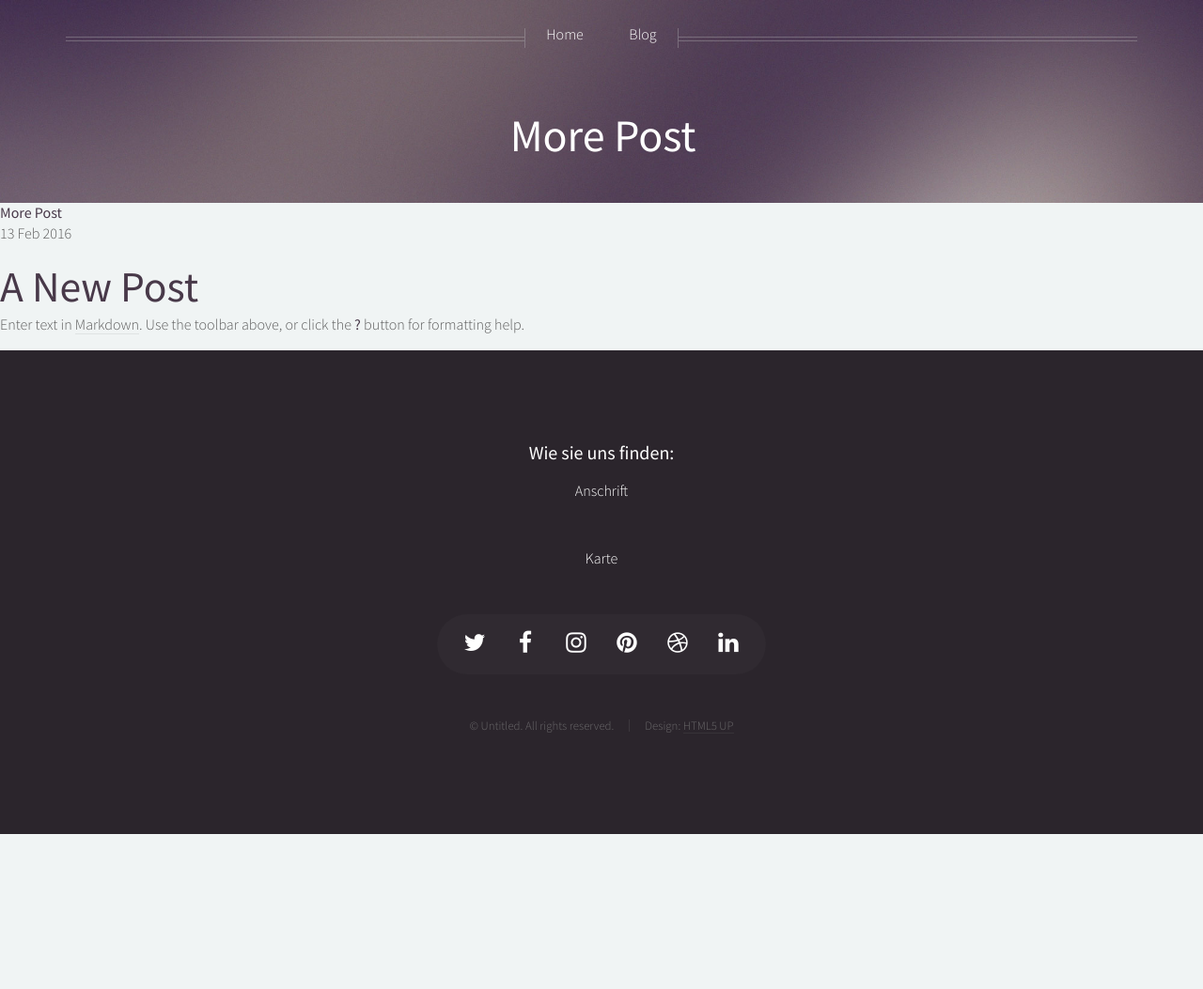
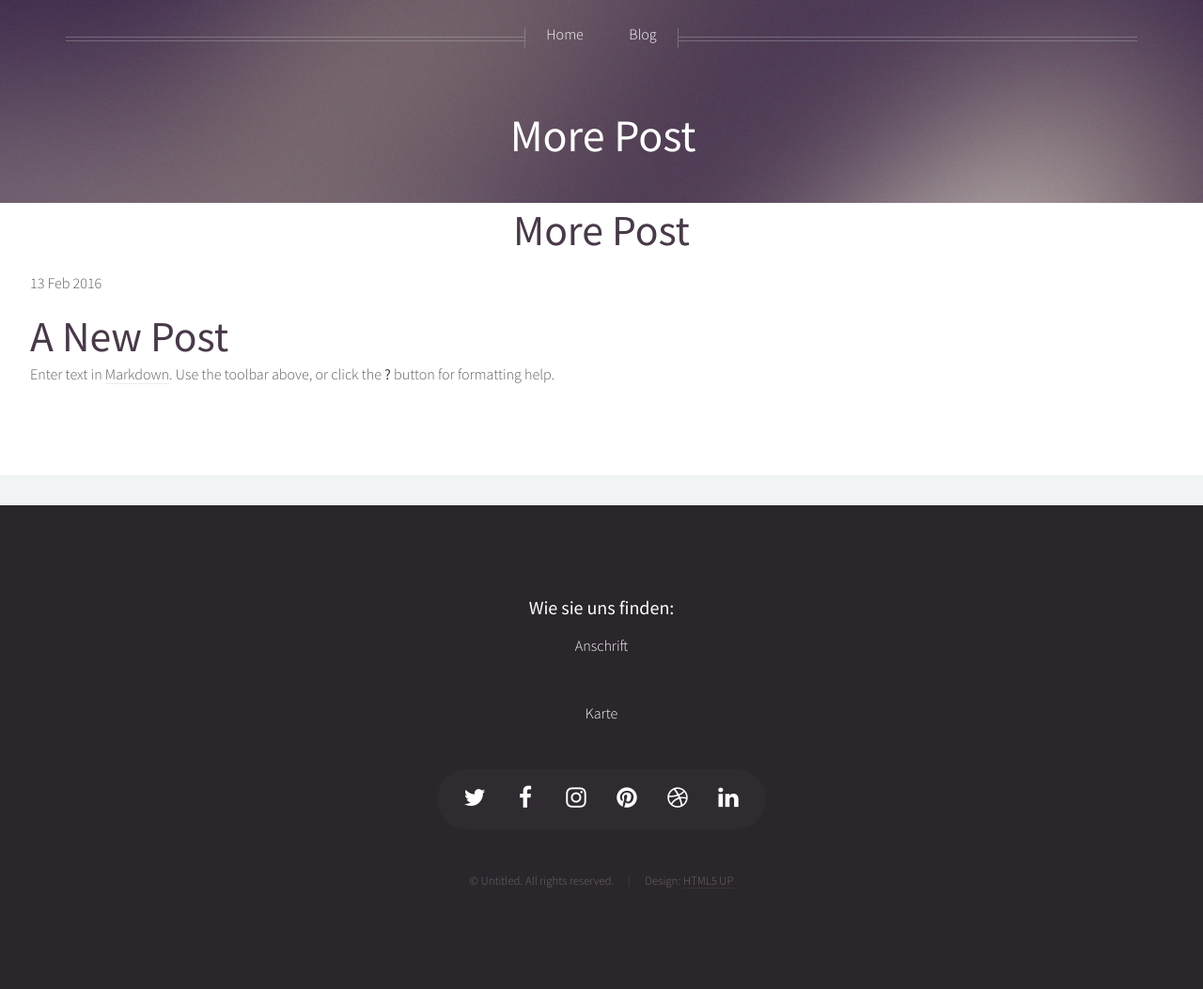
Before and after one commit to LieselWaeppen/LieselWaeppen.github.io, a Jekyll site: the page built from _posts/2016-02-13-more-post.md, in a window 1280 px wide. Shown: the whole page at 94% size. Built offline with Jekyll 4.4.1, drawn with Linux system fonts in a browser that asks for light colours; nearby versions of some CDN libraries; before the commit the page ends 900 px from its top, so only the background shows below that.

Commit message:
Update post.html

```diff
--- a/_layouts/post.html
+++ b/_layouts/post.html
@@ -1,9 +1,14 @@
 ---
 layout: default
 ---
-<h1>{{ page.title }}</h1>
-<p class="meta">{{ page.date | date_to_string }}</p>
+<div class="wrapper style2">
 
-<div class="post">
-  {{ content }}
+	<article id="main" class="container special">
+		<header>
+			<h2><a href="#">{{ page.title }}</a></h2>
+		</header>
+    <p class="meta">{{ page.date | date_to_string }}</p>
+		{{ content }}
+	</article>
+
 </div>
```
